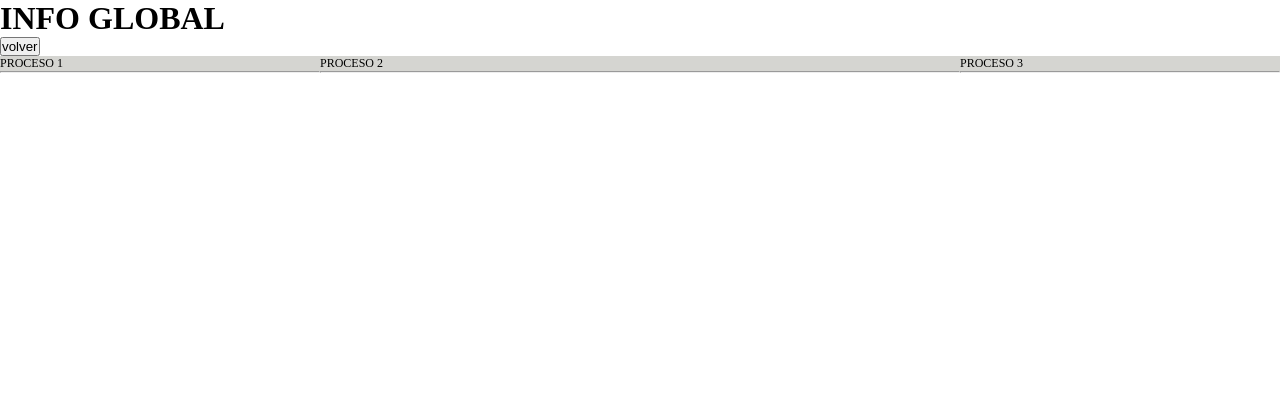
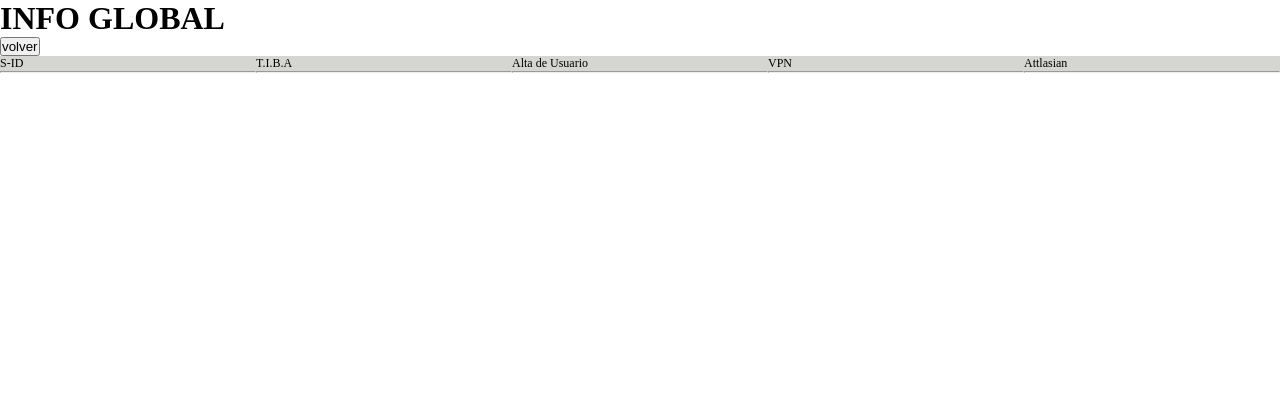
Before and after one commit to Bastyl/practica_scotiabank, a PHP site: page /global.php in a window 1280 px wide. Shown: the top 420 px of the page. Run offline with PHP 8.4, Linux system fonts and the light colour scheme; data that the repository does not hold is empty.

Commit message:
Add files via upload

```diff
--- a/connect.php
+++ b/connect.php
@@ -16,10 +16,11 @@ for ($num_fila = $resultado->num_rows - 1; $num_fila >= 0; $num_fila--) {
     $resultado->data_seek($num_fila);
     $fila = $resultado->fetch_assoc();
     ?>
-    <p><a href="#"><?php echo $fila['Nombre']." " ; echo $fila['Rut']; ?></a><p>
-      <form method="POST" action="personal.php">
+    <p><a href=<?php echo "personal.php?id=".$fila['Rut'];?>><?php echo $fila['Nombre']." " ; echo $fila['Rut']; ?></a><p>
+
+      <!--<form method="POST" action="personal.php">
         <input type="submit" value="Ver" name="buscar">
-      </form>
+      </form>-->
       <?php
 }
 
--- a/global.php
+++ b/global.php
@@ -9,16 +9,20 @@
 <style type="text/css">
 * {margin: 0; padding: 0;}
 #container {height: 100%; width:100%; font-size: 0;}
-#left, #middle, #right {display: inline-block; *display: inline; zoom: 1; vertical-align: top; font-size: 12px;}
-#left {width: 25%; background: #D5D5D1;}
-#middle {width: 50%; background: #D5D5D1;}
-#right {width: 25%; background: #D5D5D1;}
+#pos1, #pos2, #pos3,#pos4,#pos5 {display: inline-block; *display: inline; zoom: 1; vertical-align: top; font-size: 12px;}
+#pos1 {width: 20%; background: #D5D5D1;}
+#pos2 {width: 20%; background: #D5D5D1;}
+#pos3 {width: 20%; background: #D5D5D1;}
+#pos4 {width: 20%; background: #D5D5D1;}
+#pos5 {width: 20%; background: #D5D5D1;}
 </style>
 
 <?php include("connect.php") ?>
 
 <div id="container">
-    <div id="left">PROCESO 1 <hr><?php Conexionbdd(); ?></div>
-    <div id="middle">PROCESO 2 <hr><?php Conexionbdd(); ?></div>
-    <div id="right">PROCESO 3 <hr><?php Conexionbdd(); ?></div>
+    <div id="pos1">S-ID <hr><?php Conexionbdd(); ?></div>
+    <div id="pos2">T.I.B.A <hr><?php Conexionbdd(); ?></div>
+    <div id="pos3">Alta de Usuario <hr><?php Conexionbdd(); ?></div>
+    <div id="pos3">VPN <hr><?php Conexionbdd(); ?></div>
+    <div id="pos3">Attlasian <hr><?php Conexionbdd(); ?></div>
 </div>
```
Also changed, not shown: index.php (+8 -1 lines), personal.php (+44 -0 lines), validarRUT.js (added, +48 -0 lines).
